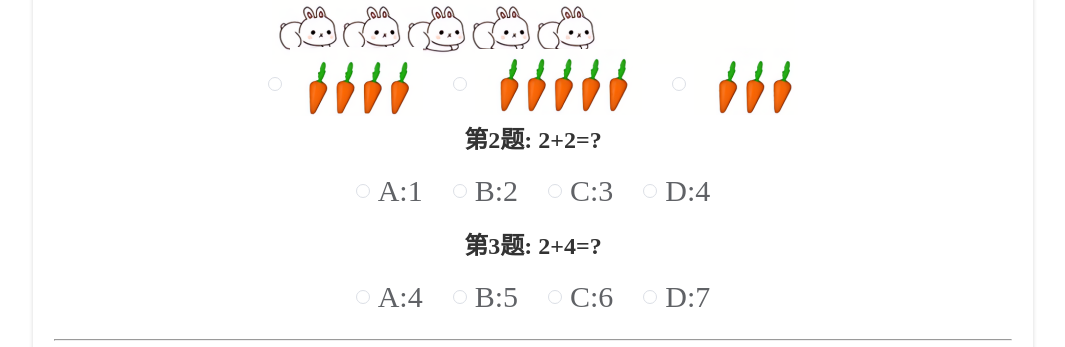
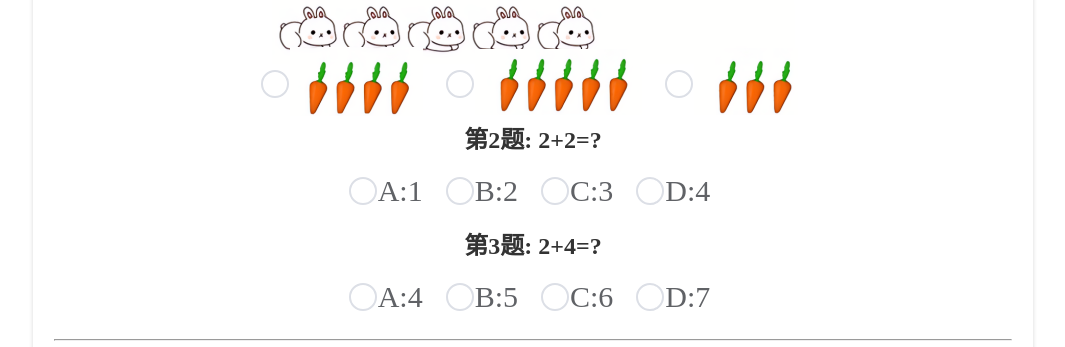
Before and after one commit to Nacocx/AmeQd, a Vue app: page / in a window 1280 px wide. Shown: the part 6031-6378 px from the top of the page, without its empty margins (107-1172 px from the left). Built offline with nearby package versions, Linux system fonts and the light colour scheme.

Commit message:
Update xzt.vue
调整选择题按钮大小

```diff
--- a/src/components/xzt.vue
+++ b/src/components/xzt.vue
@@ -44,3 +44,8 @@ export default  {
 };
 
 </script>
+<style>
+.el-radio__inner {
+  transform: scale(2);
+}
+</style>
```
